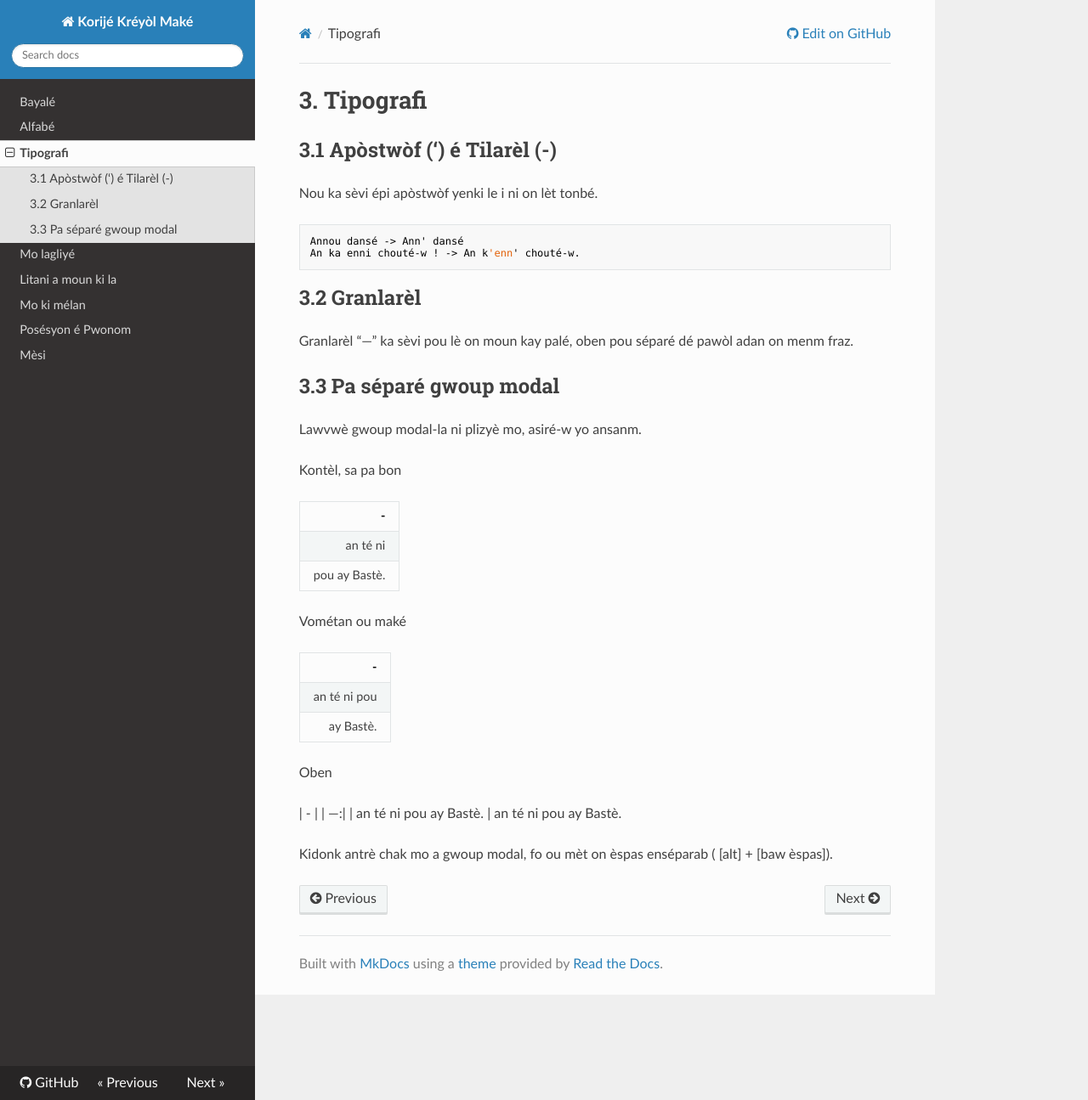
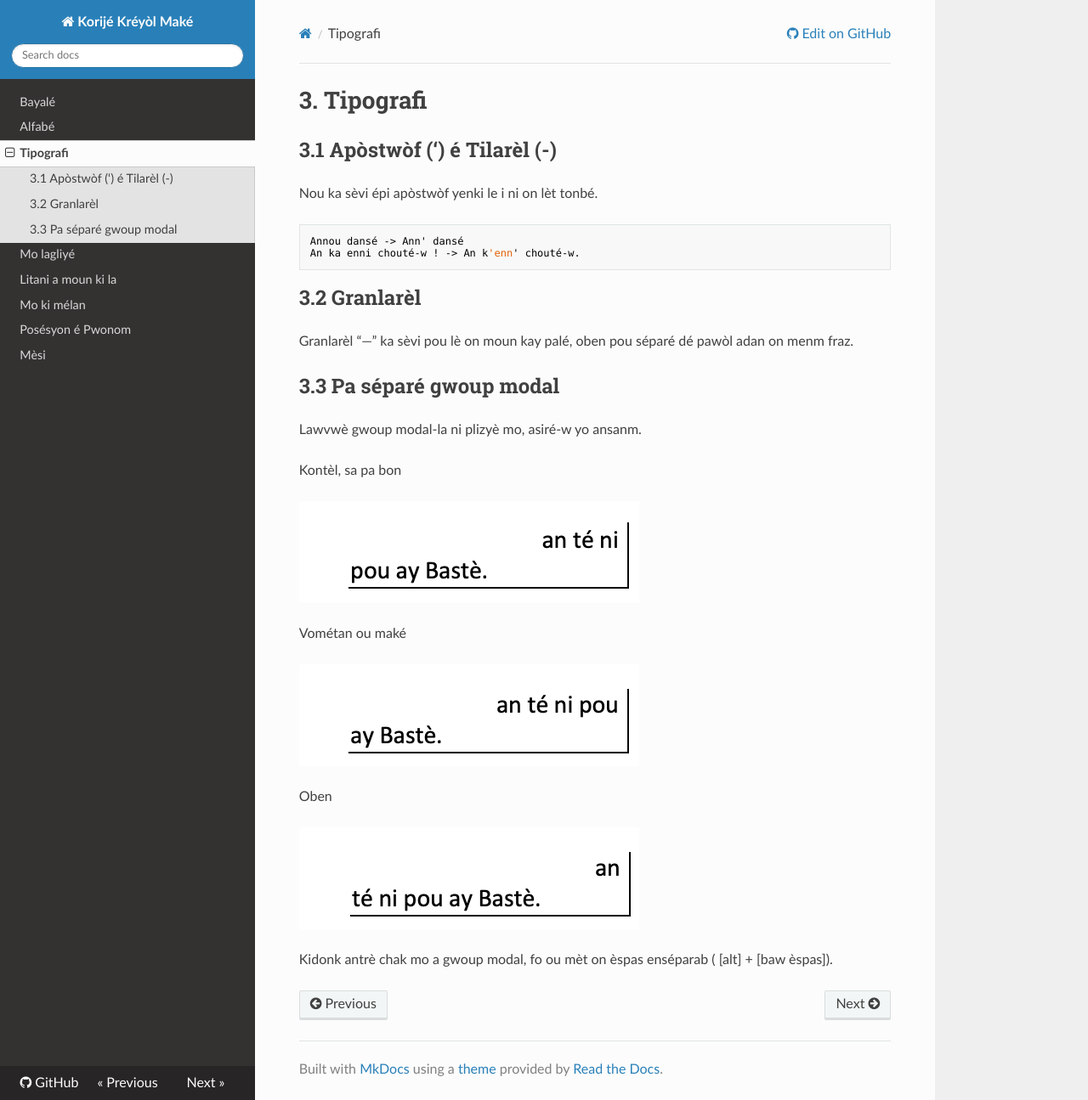
Before and after one commit to grankontel/kkm, an MkDocs documentation site: the page built from docs/tipografi.md, in a window 1280 px wide and 1295 px high. Shown: the whole window at 85% size. Built offline with MkDocs 1.6.1, drawn with Linux system fonts in a browser that asks for light colours; nearby versions of some CDN libraries.

Commit message:
zimaj
ranplasé tablo épi zimaj

```diff
--- a/docs/tipografi.md
+++ b/docs/tipografi.md
@@ -19,28 +19,17 @@ Lawvwè gwoup modal-la ni plizyè mo, asiré-w yo ansanm.
 
 Kontèl, sa pa bon
 
-|  -        |
-|       ---:|
-| an té ni
-pou ay Bastè. |
+![](images/gwoup_modal_01.png)
 
 Vométan ou maké
 
 
-|  -        |
-|       ---:|
-| an té ni pou
-ay Bastè. |
+![](images/gwoup_modal_02.png)
 
 
 Oben
 
-|  -        |
-|       ---:|
-| an
-té ni pou ay Bastè. |
-an
-té ni pou ay Bastè.
+![](images/gwoup_modal_03.png)
 
 
 Kidonk antrè chak mo a gwoup modal, fo ou mèt on èspas enséparab ( [alt] + [baw èspas]).
```
Also changed, not shown: docs/images/gwoup_modal_01.png (added), docs/images/gwoup_modal_02.png (added), docs/images/gwoup_modal_03.png (added).
